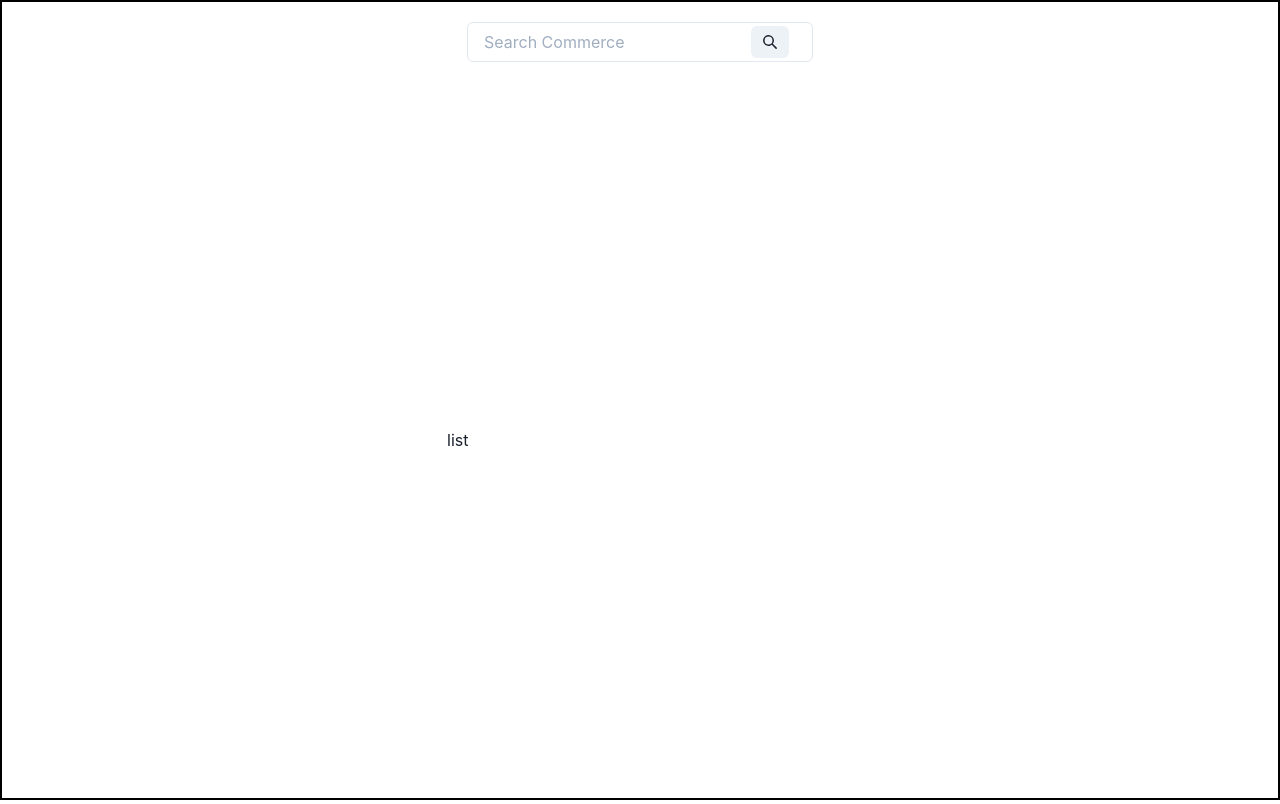
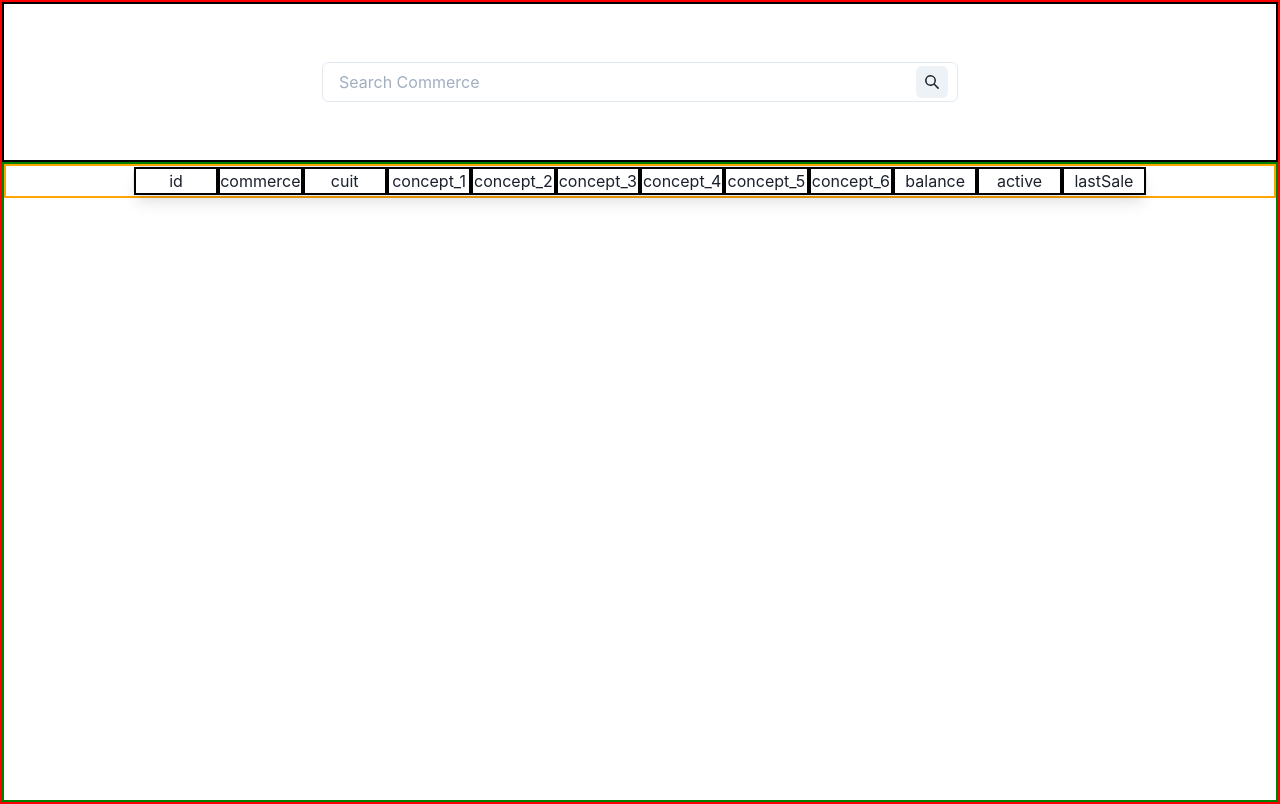
Before and after one commit to Heckiz/search-bar, a React (Vite) app: page / in a window 1280 px wide. Built offline with nearby package versions, Linux system fonts and the light colour scheme; data requests are answered from the project's data file.

Commit message:
add styles to commercesList and commerceCard components

```diff
--- a/src/App.jsx
+++ b/src/App.jsx
@@ -12,9 +12,8 @@ function App() {
     <Provider store={store}>
 
       <Box
-        d="grid" h="100vh"
-        justifyContent="center"
-        border="2px solid black"
+        h="max-content"
+        border="2px solid red"
       >
 
         <SearchBar />
--- a/src/components/SearchBar.jsx
+++ b/src/components/SearchBar.jsx
@@ -1,21 +1,27 @@
 import React from 'react'
-import { Box, Input, InputGroup, InputRightElement,Button } from '@chakra-ui/react'
+import { Box, Input, InputGroup, InputRightElement, Button } from '@chakra-ui/react'
 import { SearchIcon } from "@chakra-ui/icons"
 
 export default function SearchBar() {
     return (
-        <Box h="max-content" m="5">
+        <Box
+            h="20vh" d="flex"
+            justifyContent="center"
+            alignItems="center"
+            border="2px solid black"
+        >
 
-            <InputGroup size="md">
-
+            <InputGroup
+                w={{ base: "90%", md: "70%", lg: "60%", xl: "50%" }}
+            >
                 <Input
                     pr="20"
                     placeholder="Search Commerce"
                 />
 
-                <InputRightElement width="25%">
-                    <Button  size="sm" >
-                        <SearchIcon/>
+                <InputRightElement pr="3">
+                    <Button size="sm" >
+                        <SearchIcon />
                     </Button>
                 </InputRightElement>
 
--- a/src/components/Table/CommerceCard.jsx
+++ b/src/components/Table/CommerceCard.jsx
@@ -1,9 +1,60 @@
+import { Box, Flex } from '@chakra-ui/react'
 import React from 'react'
 
 export default function CommerceCard() {
+    const blockStyle = {
+        d: 'flex',
+        textAlign: 'center',
+        boxShadow:'lg',
+        border: '2px solid black',
+        width:'140px',
+        marginY:'20px'
+
+    };
     return (
-        <div>
-            card
-        </div>
+        <Box
+            maxW="80%" borderWidth="1px" borderRadius="lg"
+            borderRadius="lg"
+            boxShadow="lg"
+        >
+            <Flex color="dark" >
+                <Box style={blockStyle}>
+                    id
+                </Box>
+                <Box style={blockStyle}>
+                    commerce
+                </Box >
+                <Box style={blockStyle}>
+                    cuit
+                </Box>
+                <Box style={blockStyle}>
+                    concept_1
+                </Box>
+                <Box style={blockStyle}>
+                    concept_2
+                </Box>
+                <Box style={blockStyle}>
+                    concept_3
+                </Box>
+                <Box style={blockStyle}>
+                    concept_4
+                </Box>
+                <Box style={blockStyle}>
+                    concept_5
+                </Box>
+                <Box style={blockStyle}>
+                    concept_6
+                </Box>
+                <Box style={blockStyle}>
+                    balance
+                </Box>
+                <Box style={blockStyle}>
+                    active
+                </Box>
+                <Box style={blockStyle}>
+                    lastSale
+                </Box>
+            </Flex>
+        </Box>
     )
 }
--- a/src/components/Table/CommercesList.jsx
+++ b/src/components/Table/CommercesList.jsx
@@ -1,17 +1,25 @@
-import React,{useEffect} from 'react';
+import { Box, Center, Grid, GridItem } from '@chakra-ui/react';
+import React, { useEffect } from 'react';
 import { useDispatch } from 'react-redux';
-import {getDataCommerces} from '../../store/commerceSlice'
+import { getDataCommerces } from '../../store/commerceSlice'
+import CommerceCard from './CommerceCard';
 
 export default function CommercesList() {
 
-const dispach = useDispatch()
-useEffect(() => {
-    dispach(getDataCommerces())
-}, [dispach])
+    const dispach = useDispatch()
+    useEffect(() => {
+        dispach(getDataCommerces())
+    }, [dispach])
 
     return (
-        <div>
-            list
-        </div>
+        <Box h="80vh"
+            border="2px solid green"
+        >
+            <Box border="2px solid orange" d="flex" justifyContent="center">
+
+            <CommerceCard />
+
+            </Box>
+        </Box>
     )
 }
```
